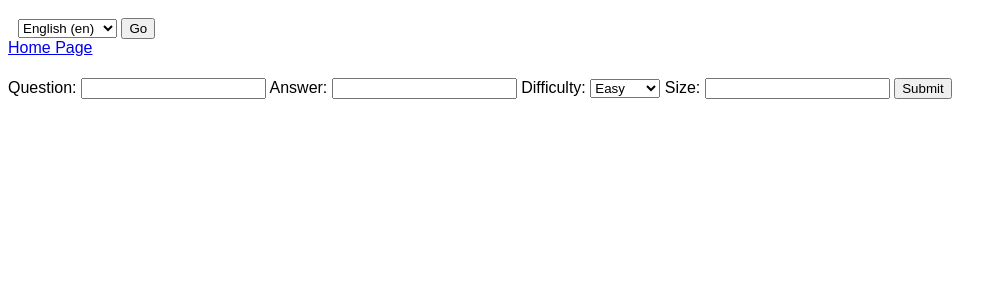
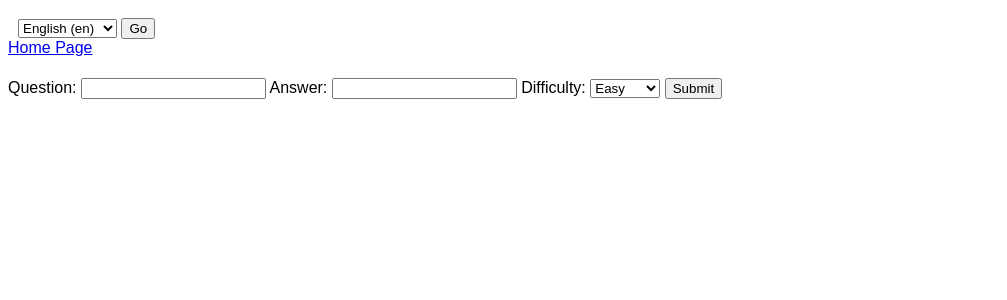
Before and after one commit to Gen1Code/ENGF2SC2, a Django app: page /createQuestion in a window 1280 px wide. Shown: the top 300 px of the page, without its empty margins (0-1007 px from the left). Run offline with Django 4.2, Linux system fonts and the light colour scheme; parts of the project's set-up code (start-up, migrations or seed data) failed here and were passed over.

Commit message:
size -> Difficulty

```diff
--- a/SetTutor/forms.py
+++ b/SetTutor/forms.py
@@ -6,16 +6,10 @@ DIFFICULTY_CHOICES = (
     ("Hard","Hard")
 )
 
-SIZE_CHOICES = (
-    (2,2),
-    (3,3)
-)
-
 class QuestionForm(forms.Form):
     Question = forms.CharField(label='Question', max_length=512)
     Answer = forms.CharField(label='Answer', max_length=128)
     Difficulty = forms.ChoiceField(label="Difficulty", choices=DIFFICULTY_CHOICES)
-    Size = forms.CharField(max_length=10)
 
 class AnswerForm(forms.Form):
     Answer = forms.CharField(label='Answer', max_length=128)
@@ -23,7 +17,7 @@ class AnswerForm(forms.Form):
 class AnswerFormReturned(forms.Form):
     Answer = forms.CharField(label='Answer', max_length=128)
     Question = forms.CharField(max_length=128)
-    Size = forms.ChoiceField(choices=SIZE_CHOICES)
+    Difficulty = forms.ChoiceField(choices=DIFFICULTY_CHOICES)
 
 class LanguageForm(forms.Form):
     Language = forms.CharField(max_length=5)
--- a/SetTutor/models.py
+++ b/SetTutor/models.py
@@ -11,7 +11,6 @@ class Questions(models.Model):
     Question = models.CharField(max_length=512)
     Answer = models.CharField(max_length=128)
     Difficulty = models.CharField(max_length=16)
-    Size = models.IntegerField()
 
     objects = QuestionsManager()
 
--- a/SetTutor/templates/questionpage.html
+++ b/SetTutor/templates/questionpage.html
@@ -33,7 +33,7 @@
     <form id="answer-form" onsubmit="ajax();return false;">
         {% csrf_token %}
         {{form}}
-        <input type="hidden" value="{{Size}}" name="Size">
+        <input type="hidden" value="{{Difficulty}}" name="Difficulty">
         <input type="hidden" value="{{Question}}" name="Question">
         <input type="submit" value="Submit">
     </form>
--- a/SetTutor/views.py
+++ b/SetTutor/views.py
@@ -39,7 +39,6 @@ def questionPage(request):
   context = {
     'Question': question.Question,
     'Difficulty': question.Difficulty,
-    'Size': question.Size,
     'form': AnswerForm()
   }
   return HttpResponse(template.render(context,request))
@@ -51,9 +50,9 @@ def checkAnswer(request):
     if form.is_valid():
       Answer = form.cleaned_data["Answer"]
       Question = form.cleaned_data["Question"]
-      Size = form.cleaned_data["Size"]
+      Difficulty = form.cleaned_data["Difficulty"]
       #Regex Check
-      x = Set(int(Size))
+      x = Set(Difficulty)
       if x.regexCheck(Answer):
         if x.balancedParentheses(Answer):
           regions = x.evaluate(Answer)
```
Also changed, not shown: SetClass.py (+6 -6 lines), SetTutor/migrations/0004_remove_questions_size.py (added).
